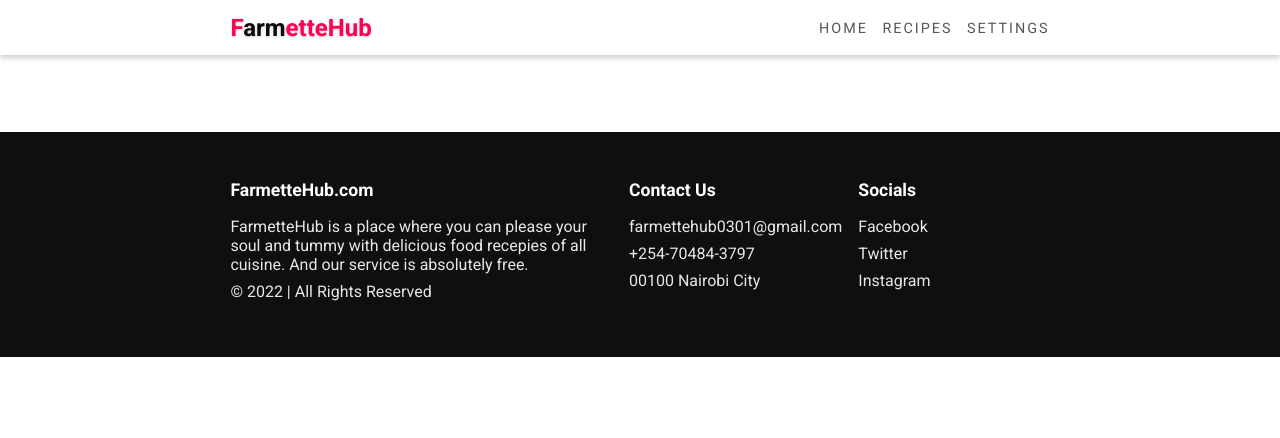
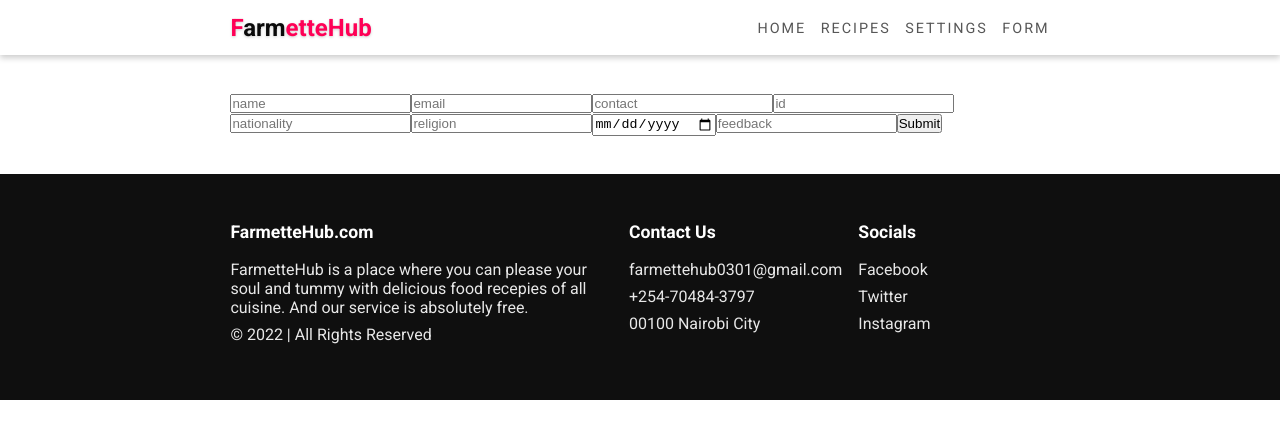
Before and after one commit to AWITI0301/Culinary-Delights, a React (Create React App) app: page /postform in a window 1280 px wide. Shown: the top 438 px of the page. Built offline with nearby package versions, Linux system fonts and the light colour scheme.

Commit message:
add post

```diff
--- a/package.json
+++ b/package.json
@@ -14,6 +14,7 @@
     "axios": "^0.27.2",
     "react": "^17.0.2",
     "react-dom": "^17.0.2",
+    "react-hook-form": "^7.34.0",
     "react-router-dom": "^6.1.1",
     "react-scripts": "4.0.3",
     "sass": "^1.45.0",
--- a/src/App.js
+++ b/src/App.js
@@ -10,6 +10,7 @@ import Footer from "./components/Footer";
 import Home from "./pages/Home";
 import Recipes from "./pages/Recipes";
 import Settings from "./pages/Settings";
+import PostForm from "./pages/PostForm"
 
 function App() {
   return (
@@ -21,6 +22,7 @@ function App() {
           <Route exact path="/" element={<Home />} />
           <Route exact path="/recipes" element={<Recipes />} />
           <Route exact path="/settings" element={<Settings />} />
+          <Route exact path="/postform" element={<PostForm />} />
         </Routes>
       </div>
       <Footer />
--- a/src/components/Navbar.js
+++ b/src/components/Navbar.js
@@ -24,6 +24,11 @@ export default function Navbar(){
             path: "/settings",
             icon: faCog
         },
+        {
+            name: "Form",
+            path: "postform",
+            icon: faCog
+        }
 
 
     ]
--- a/src/components/RecipeCard.js
+++ b/src/components/RecipeCard.js
@@ -5,14 +5,14 @@ export default function RecipeCard({recipe}){
         <div className="recipe-card">
             <CustomImage imgSrc={recipe.strMealThumb} pt="65%"/>
             <div className="recipe-card-info">
-                <a className="view-btn" href="#!">VIEW RECIPE</a>
                 <img className="auther-img" src={recipe.authorImg} alt=""/>
                 <p className="recipe-title">{recipe.strTags}</p>
+                <a className="view-btn" href="#!">RECIPE</a>
                 <p className="recipe-desc">{recipe.strInstructions}</p>
                 <p className="recipe-desc">{recipe.strYoutube}</p>
                 <p className="recipe-desc">{recipe.strArea}</p>
                 <p className="recipe-desc">{recipe.strDrinkAlternate}</p>
-                <p className="recipe-desc">{recipe.strIngredients}</p>
+                <p className="recipe-desc">{recipe.strIngredients1}</p>
 
             </div>
         </div>
--- /dev/null
+++ b/src/pages/PostForm.js
@@ -0,0 +1,64 @@
+// import RecipeCard from "../components/RecipeCard"
+import {useEffect, useState} from 'react'
+import { FontAwesomeIcon } from "@fortawesome/react-fontawesome"
+import { faSearch } from "@fortawesome/free-solid-svg-icons"
+import axios from 'axios';
+
+function PostForm () {
+    const url ="https://jm-recip-api.herokuapp.com/meals"
+    const [data, setData] = useState({
+        name:"",
+        email:"",
+        contact:"",
+        id:"",
+        nationality:"",
+        religion:"",
+        date:"",
+        feedback:""
+
+    })
+
+    function submit(e){
+        e.preventDefault();
+        axios.post(url,{
+            name: data.name,
+            email: data.email,
+            contact: data.contact,
+            id: parseInt(data.id),
+            nationality: data.nationality,
+            religion: data.religion,
+            date: data.date,
+            feedback: data.feedback
+        })
+        .then(res=>{
+            console.log(res.data)
+        })
+
+    }
+    function handle(e){
+        const newdata={...data}
+        newdata[e.target.id] = e.target.value
+        setData(newdata)
+        console.log(newdata)
+
+    }
+    return (
+        <div>
+            <form onSubmit={(e)=>submit(e)}>
+                <input onChange={(e)=>handle(e)} id="name" value={data.name} placeholder='name' type="text"></input>
+                <input onChange={(e)=>handle(e)} id="email" value={data.email} placeholder='email' type="email"></input>
+                <input onChange={(e)=>handle(e)} id="contact" value={data.contact} placeholder='contact' type="number"></input>
+                <input onChange={(e)=>handle(e)} id="id" value={data.id} placeholder='id' type="number"></input>
+                <input onChange={(e)=>handle(e)} id="nationality" value={data.nationality} placeholder='nationality' type="text"></input>
+                <input onChange={(e)=>handle(e)} id="religion" value={data.religion} placeholder='religion' type="text"></input>
+                <input onChange={(e)=>handle(e)} id="date" value={data.date} placeholder='date' type="date"></input>
+                <input onChange={(e)=>handle(e)} id="feedback" value={data.feedback} placeholder='feedback' type="text"></input>
+                <button>Submit</button>
+            </form>
+
+        </div>
+    );
+}
+
+
+export default PostForm
```
Also changed, not shown: 1 other file (tests, documents, lock files or other folders).
